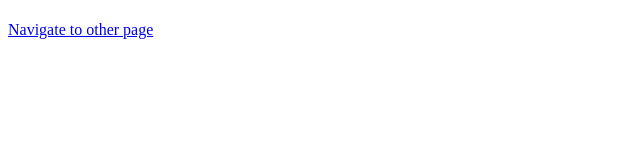
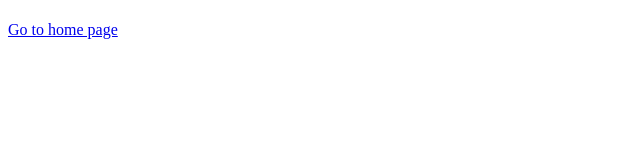
Before and after one commit to werty669/Apache-server, a plain HTML site: page index1.html in a window 1280 px wide. Shown: the full height of the page, 0-640 px from the left. Drawn offline with Linux system fonts and the light colour scheme.

Commit message:
Update index1.html

```diff
--- a/index1.html
+++ b/index1.html
@@ -5,6 +5,6 @@
 	</head>
 	<body>
 		<h1></h1>
-		<a href="/index.html">Navigate to other page</a>
+		<a href="/index.html">Go to home page</a>
 	</body>
 </html>
```
